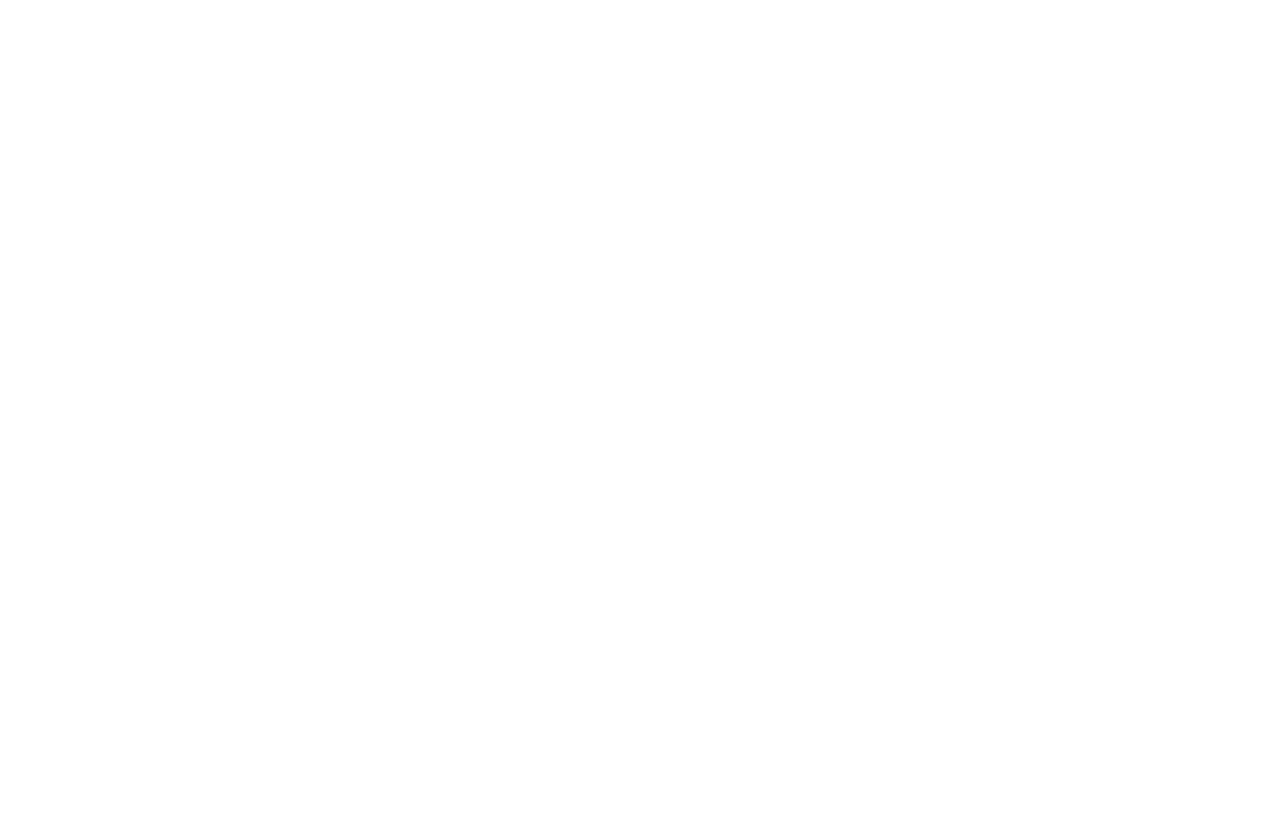
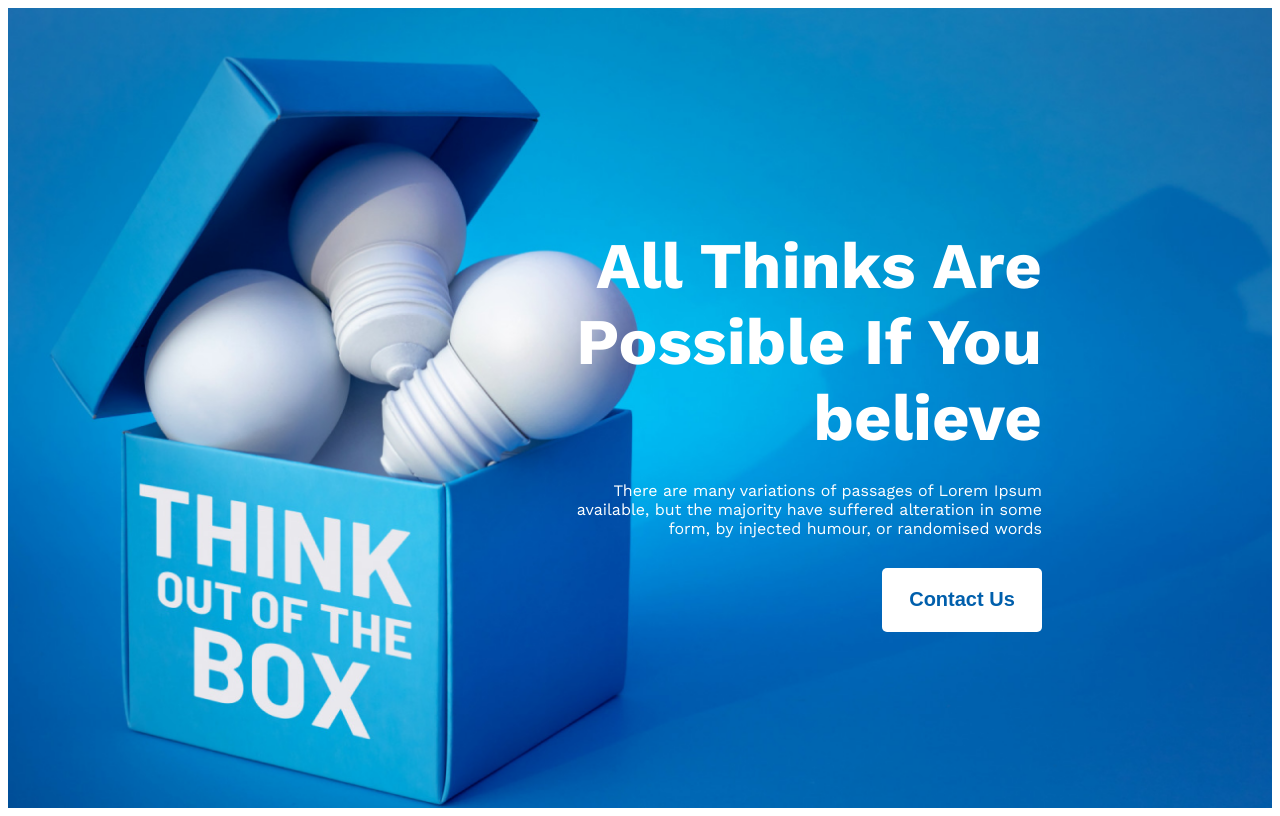
Before and after one commit to TutonGhosh/new-year-new-me-website-html-css, a plain HTML site: page index.html in a window 1280 px wide. Drawn offline with nearby package versions, Linux system fonts and the light colour scheme.

Commit message:
banner section completed

```diff
--- a/index.html
+++ b/index.html
@@ -8,7 +8,12 @@
 </head>
 <body class="work-sans-normal">
     <header>
-
+        <div class="banner">
+            <h1>All Thinks Are <br> Possible If You <br> believe</h1>
+            <p>There are many variations of passages of Lorem Ipsum <br> available, but the majority have suffered alteration in
+                some <br> form, by injected humour, or randomised words</p>
+            <button>Contact Us</button>
+        </div>
     </header>
     <main>
 
--- a/styles/style.css
+++ b/styles/style.css
@@ -4,3 +4,43 @@
   font-optical-sizing: auto;
   font-style: normal;
 }
+
+/* Banner Styles */
+header{
+    height: 100vh;
+    background-image: url(../assets/images/banner.png);
+    background-repeat: no-repeat;
+    background-size: cover;
+    background-position: center;
+    display: flex;
+    align-items: center;
+    justify-content: right;
+}
+.banner{
+    margin-right: 230px;
+    text-align: right;
+}
+.banner h1{
+    color: rgba(255, 255, 255, 1);
+    font-size: 65px;
+    font-weight: 700;
+    margin-bottom: 0px;
+}
+.banner p{
+    margin-top: 25px;
+    color: rgba(255, 255, 255, 1);
+    font-size: 16px;
+    font-weight: 400;
+    margin-bottom: 0px;
+}
+.banner button{
+    margin-top: 30px;
+    width: 160px;
+    height: 64px;
+    color: #005FAC;
+    background-color: #FFFFFF;
+    font-size: 20px;
+    font-weight: 600;
+    border: 0;
+    border-radius: 5px;
+}
```
